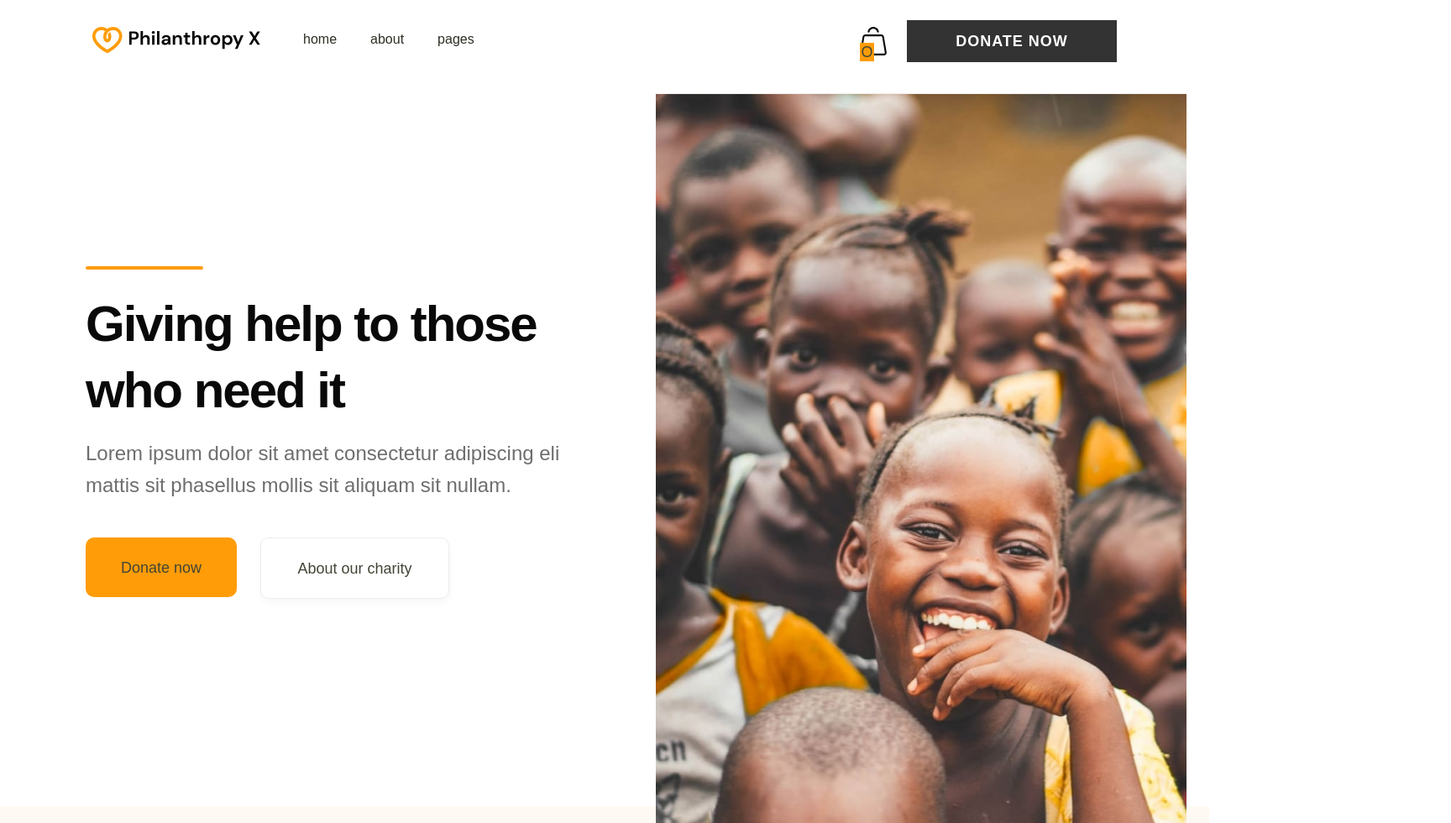
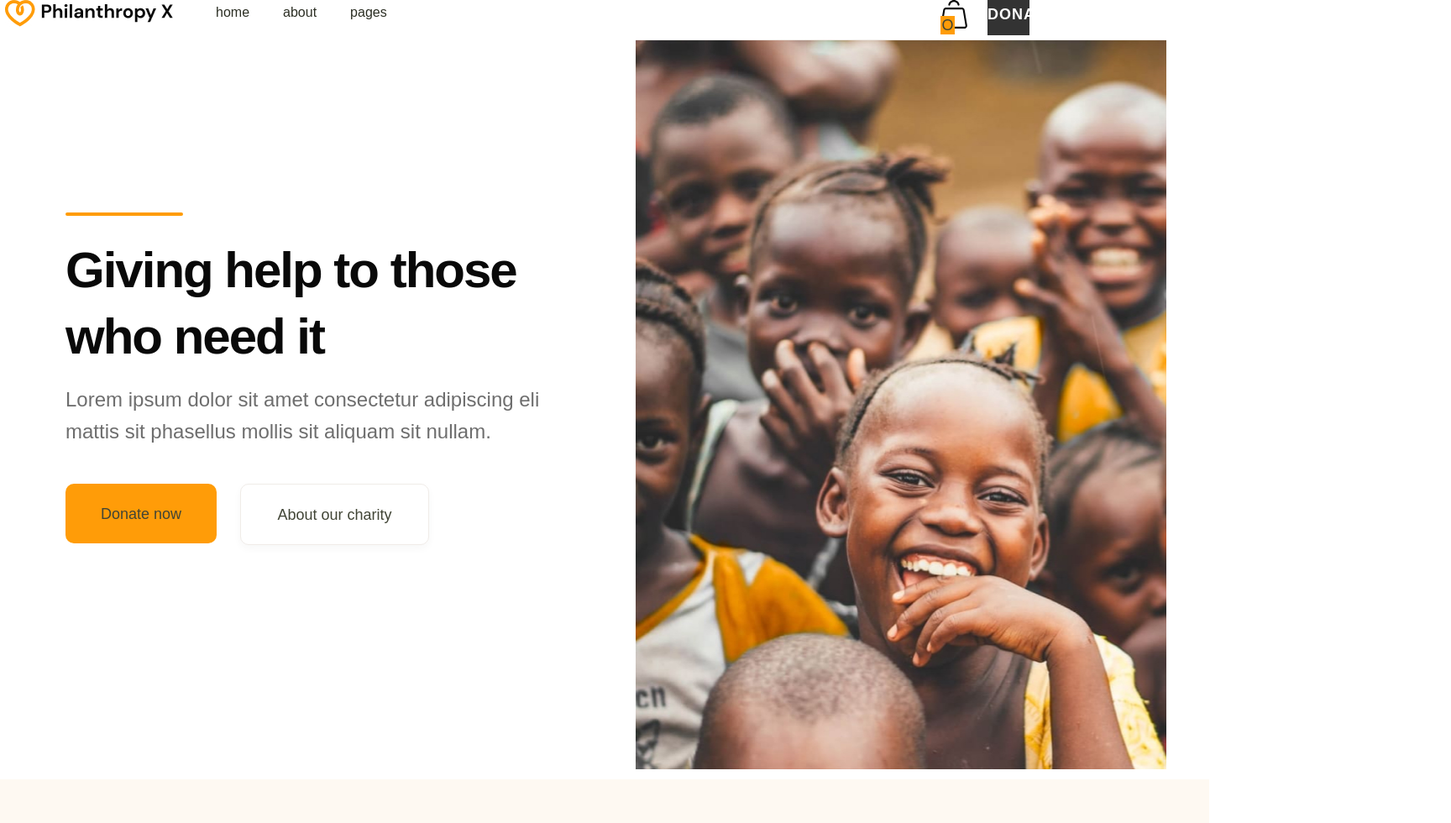
Before and after one commit to sedep040508/---------------, a plain HTML site: page index.html in a window 1280 px wide. Shown: the top 980 px of the page at 84% size, 1728 px wide, since content can reach past the window. Drawn offline with Linux system fonts and the light colour scheme.

```diff
--- a/style.css
+++ b/style.css
@@ -83,9 +83,8 @@ body {
     flex-shrink: 0;
 }
 .container{
-    margin: 32px 110px 33px 110px;
-    justify-content: center;
-    align-items: center;
+    margin: 0 auto;
+    max-width: 1268px;
 }
 .head {
 display: flex;
@@ -1331,7 +1330,7 @@ background: #090909;
 
   b{
     display: block;
-    width: 250px;
+    width: 50px;
     height: 50px;
     line-height: 50px;
     font-weight: bold;
@@ -1355,7 +1354,7 @@ background: #090909;
     display: flex;
     justify-content: center;
     align-items: center;
-    width: 180px;
+    width: 80px;
     height: 71px;
     flex-shrink: 0;
     border-radius: 10px;
```
